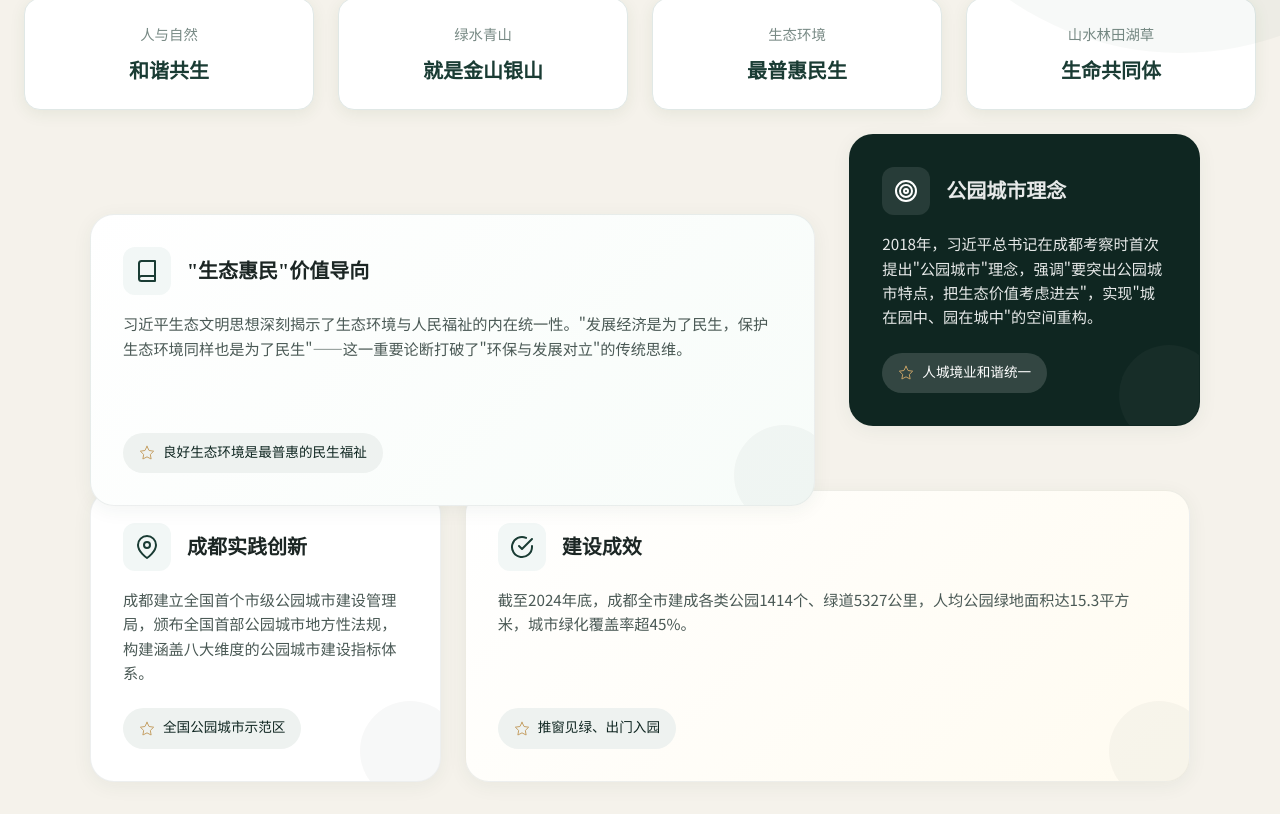
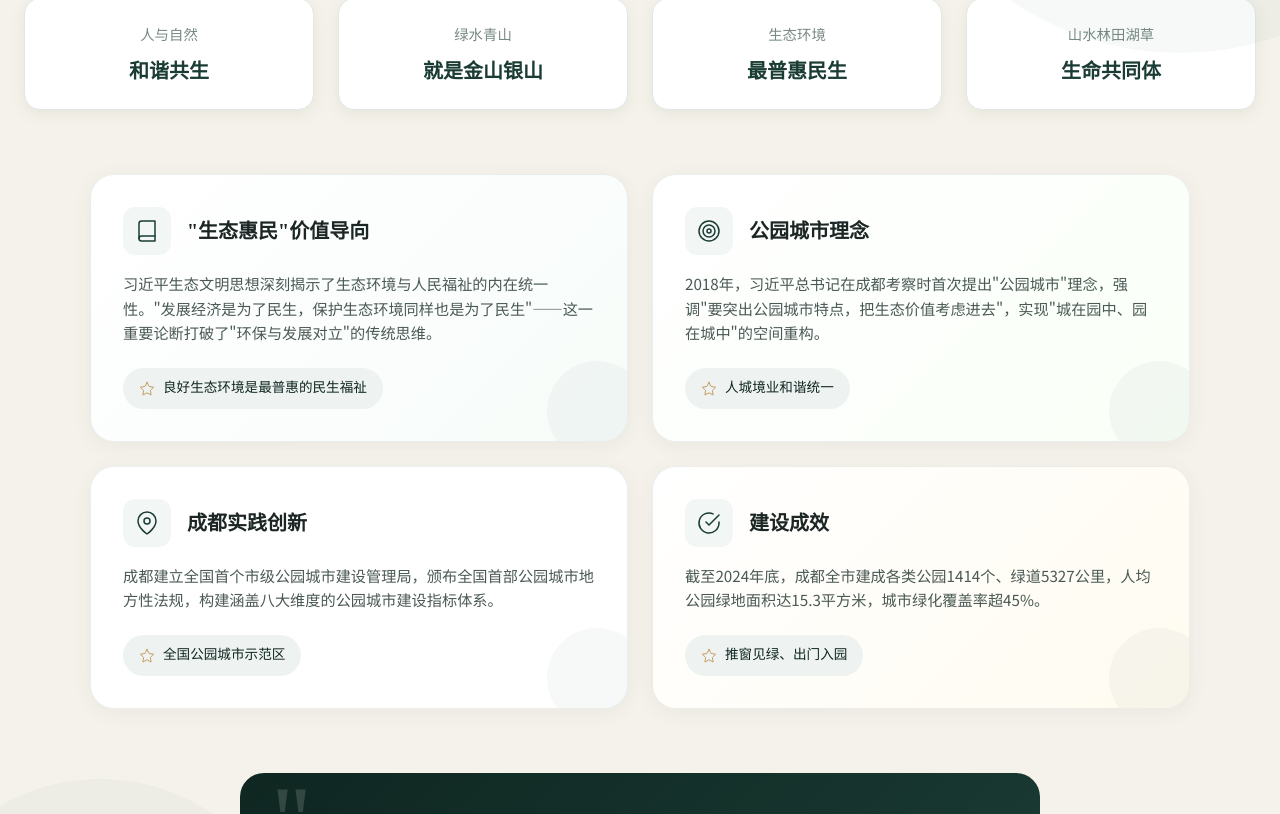
Before and after one commit to HaaaaE/ideological-and-political-education-course-project, a React (Vite) app: page / in a window 1280 px wide. Shown: the part 1147-1961 px from the top of the page. Built offline with nearby package versions, Linux system fonts and the light colour scheme; a web font is replaced by a local one.

Commit message:
feat: Add new target, map pin, and check circle icons and refactor Theory section's bento grid layout and card styling.

```diff
--- a/src/components/Icons.tsx
+++ b/src/components/Icons.tsx
@@ -242,6 +242,28 @@ export const IconThought: React.FC<IconProps> = (props) => (
     </SvgIcon>
 );
 
+export const IconTarget: React.FC<IconProps> = (props) => (
+    <SvgIcon {...props}>
+        <circle cx="12" cy="12" r="10" />
+        <circle cx="12" cy="12" r="6" />
+        <circle cx="12" cy="12" r="2" />
+    </SvgIcon>
+);
+
+export const IconMapPin: React.FC<IconProps> = (props) => (
+    <SvgIcon {...props}>
+        <path d="M21 10c0 7-9 13-9 13s-9-6-9-13a9 9 0 0 1 18 0z" />
+        <circle cx="12" cy="10" r="3" />
+    </SvgIcon>
+);
+
+export const IconCheckCircle: React.FC<IconProps> = (props) => (
+    <SvgIcon {...props}>
+        <path d="M22 11.08V12a10 10 0 1 1-5.93-9.14" />
+        <polyline points="22 4 12 14.01 9 11.01" />
+    </SvgIcon>
+);
+
 // Misc
 export const IconStar: React.FC<IconProps> = (props) => (
     <SvgIcon {...props}>
--- a/src/components/Team.tsx
+++ b/src/components/Team.tsx
@@ -1,6 +1,6 @@
 import { motion, useInView } from 'framer-motion';
 import { useRef } from 'react';
-import { FiMail, FiGithub } from 'react-icons/fi';
+
 import { IconAvatar, IconCrown, IconBook, IconCalendar, IconCheck, IconThought, IconLeaf } from './Icons';
 import './Team.css';
 
@@ -170,16 +170,9 @@ export default function Team() {
               <span className="logo-emoji"><IconLeaf size={24} /></span>
               <span className="logo-text">生态文明 · 美丽中国</span>
             </div>
-            <div className="footer-links">
-              <a href="mailto:example@example.com" className="footer-link">
-                <FiMail /> 联系我们
-              </a>
-              <a href="https://github.com" target="_blank" rel="noopener noreferrer" className="footer-link">
-                <FiGithub /> 项目源码
-              </a>
-            </div>
+
             <p className="footer-copyright">
-              © 2025 习近平生态文明思想成都实践调研小组 | 电子科技大学
+              © 2025 习近平生态文明思想成都实践调研小组 | 西南交通大学
             </p>
           </div>
         </motion.footer>
--- a/src/components/Theory.css
+++ b/src/components/Theory.css
@@ -84,8 +84,8 @@
 /* Bento Box Grid */
 .bento-grid {
   display: grid;
-  grid-template-columns: repeat(3, 1fr);
-  grid-template-rows: repeat(2, auto);
+  grid-template-columns: repeat(2, 1fr);
+  grid-template-rows: auto;
   gap: 1.5rem;
   margin-bottom: 4rem;
   max-width: 1100px;
@@ -111,41 +111,15 @@
   border-color: rgba(26, 60, 52, 0.15);
 }
 
-.card-1 {
-  grid-column: span 2;
+.theory-card-1 {
   background: linear-gradient(135deg, #fff 0%, #f7fcf9 100%);
 }
 
-.card-2 {
-  grid-column: span 1;
-  background: var(--color-primary-dark);
-  color: white;
+.theory-card-2 {
+  background: linear-gradient(135deg, #fff 0%, #f9fff7 100%);
 }
 
-.card-2 .card-title,
-.card-2 .card-content {
-  color: rgba(255, 255, 255, 0.9);
-}
-
-.card-2 .card-icon {
-  background: rgba(255, 255, 255, 0.1);
-}
-
-.card-2 .card-icon svg {
-  color: white;
-}
-
-.card-2 .card-highlight {
-  background: rgba(255, 255, 255, 0.15);
-  color: white;
-}
-
-.card-3 {
-  grid-column: span 1;
-}
-
-.card-4 {
-  grid-column: span 2;
+.theory-card-4 {
   background: linear-gradient(135deg, #fff 0%, #fffbf0 100%);
 }
 
@@ -228,10 +202,10 @@
     grid-template-columns: 1fr;
   }
 
-  .card-1,
-  .card-2,
-  .card-3,
-  .card-4 {
+  .theory-card-1,
+  .theory-card-2,
+  .theory-card-3,
+  .theory-card-4 {
     grid-column: span 1;
   }
 }
--- a/src/components/Theory.tsx
+++ b/src/components/Theory.tsx
@@ -1,30 +1,29 @@
 import { motion, useInView } from 'framer-motion';
 import { useRef } from 'react';
-import { FiBook, FiTarget, FiMapPin, FiCheckCircle } from 'react-icons/fi';
-import { IconStar } from './Icons';
+import { IconStar, IconBook, IconTarget, IconMapPin, IconCheckCircle } from './Icons';
 import './Theory.css';
 
 const theoryCards = [
   {
-    icon: <FiBook />,
+    icon: <IconBook />,
     title: '"生态惠民"价值导向',
     content: '习近平生态文明思想深刻揭示了生态环境与人民福祉的内在统一性。"发展经济是为了民生，保护生态环境同样也是为了民生"——这一重要论断打破了"环保与发展对立"的传统思维。',
     highlight: '良好生态环境是最普惠的民生福祉',
   },
   {
-    icon: <FiTarget />,
+    icon: <IconTarget />,
     title: '公园城市理念',
     content: '2018年，习近平总书记在成都考察时首次提出"公园城市"理念，强调"要突出公园城市特点，把生态价值考虑进去"，实现"城在园中、园在城中"的空间重构。',
     highlight: '人城境业和谐统一',
   },
   {
-    icon: <FiMapPin />,
+    icon: <IconMapPin />,
     title: '成都实践创新',
     content: '成都建立全国首个市级公园城市建设管理局，颁布全国首部公园城市地方性法规，构建涵盖八大维度的公园城市建设指标体系。',
     highlight: '全国公园城市示范区',
   },
   {
-    icon: <FiCheckCircle />,
+    icon: <IconCheckCircle />,
     title: '建设成效',
     content: '截至2024年底，成都全市建成各类公园1414个、绿道5327公里，人均公园绿地面积达15.3平方米，城市绿化覆盖率超45%。',
     highlight: '推窗见绿、出门入园',
@@ -107,7 +106,7 @@ export default function Theory() {
           {theoryCards.map((card, index) => (
             <motion.div
               key={index}
-              className={`bento-card card-${index + 1}`}
+              className={`bento-card theory-card-${index + 1}`}
               variants={itemVariants}
               whileHover={{ y: -5 }}
             >
```
Also changed, not shown: index.html (+6 -2 lines).
